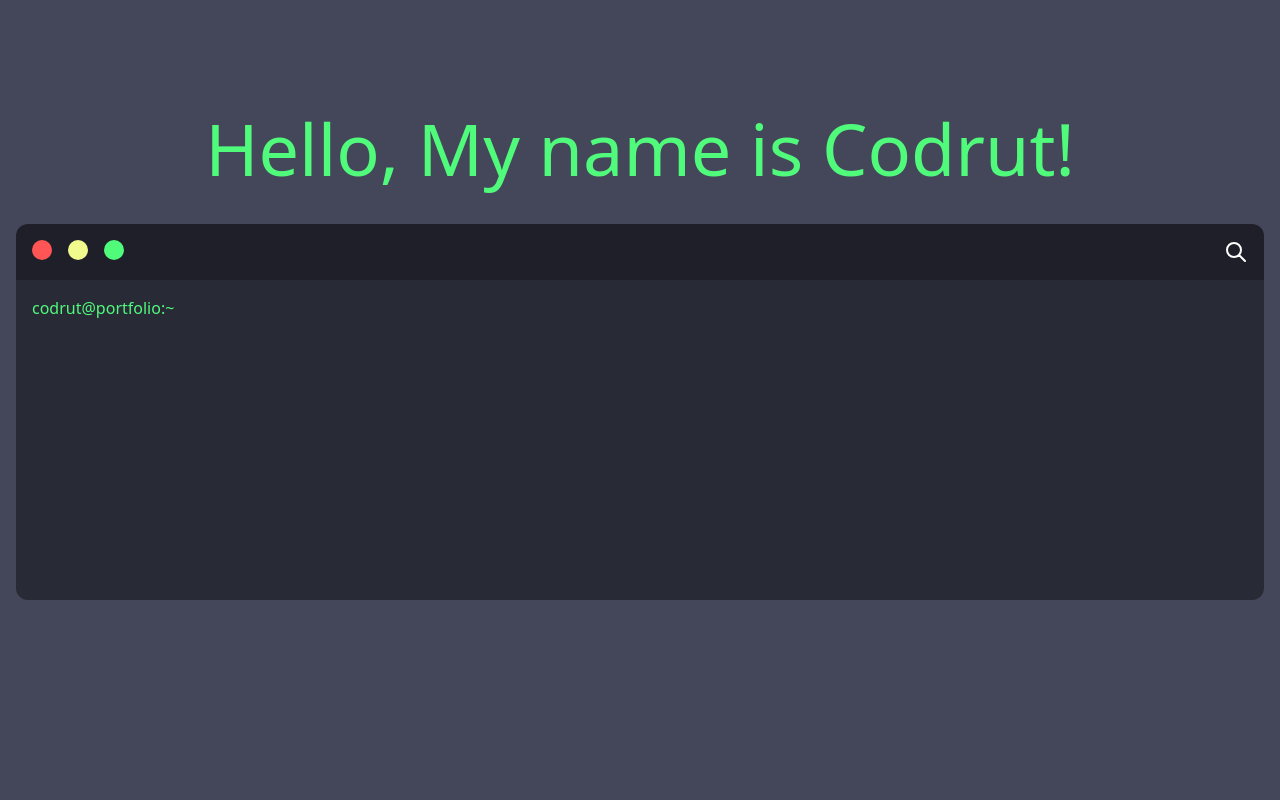
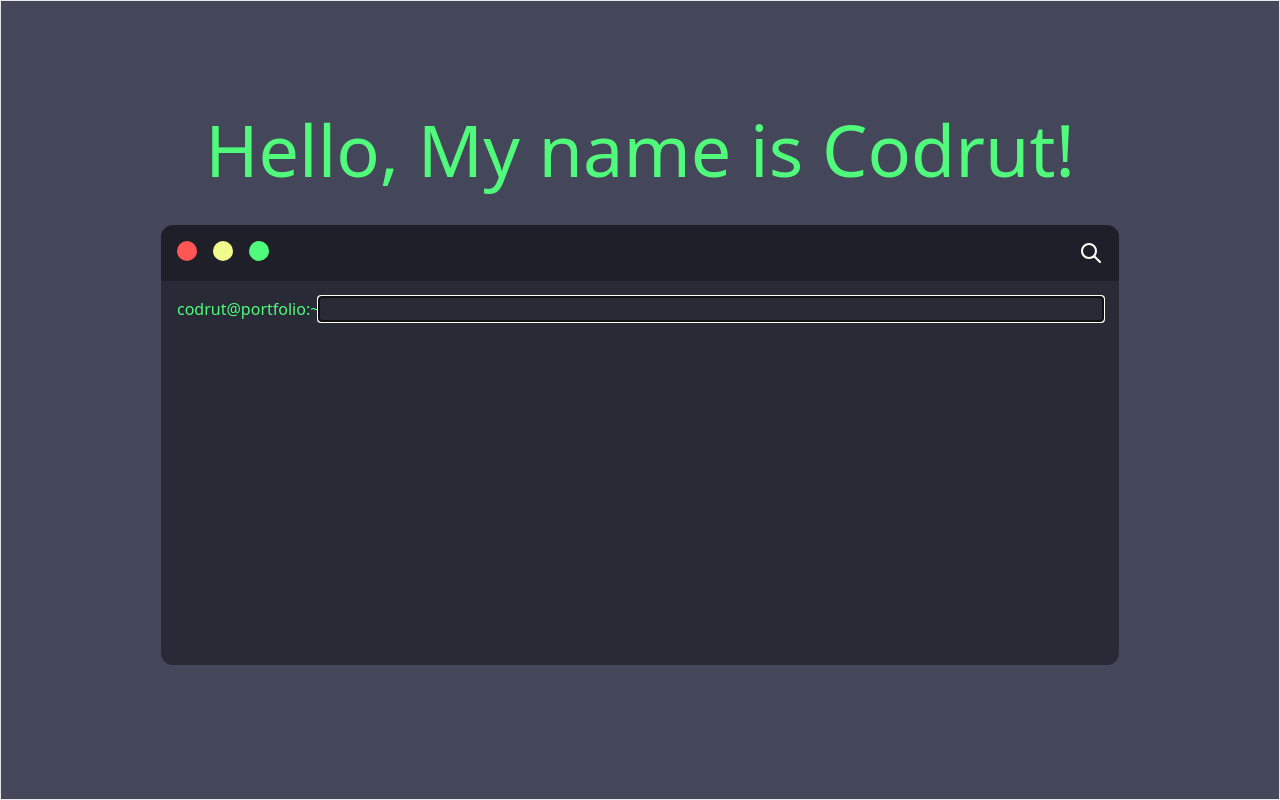
Before and after one commit to ursachecodrut/Porfolio-Website, a React (Create React App) app: page / in a window 1280 px wide. Built offline with nearby package versions, Linux system fonts and the light colour scheme.

Commit message:
- add scroll on TerminalBody - create TreeNode class - create default file system Nodes - splitting cd input string

```diff
--- a/src/App.js
+++ b/src/App.js
@@ -3,7 +3,7 @@ import Terminal from './Components/Terminal';
 
 const App = () => {
 	return (
-		<div className="container mx:auto px-4 pt-28 h-screen">
+		<div className="container border mx:auto px-4 pt-28 h-screen">
 			<h1 className="text-green text-7xl text-center">
 				Hello, My name is Codrut!
 			</h1>
--- a/src/Components/Terminal.js
+++ b/src/Components/Terminal.js
@@ -1,55 +1,9 @@
-import React, { useState, useEffect } from 'react';
+import React from 'react';
+import TerminalBody from './TerminalBody';
 
 const Terminal = () => {
-	const [workingDirectory, setWorkingDirectory] = useState('~');
-	const [currentCommand, setCurrentCommand] = useState('');
-	const [commandHistory, setCommandHistory] = useState([]);
-
-	const runCommand = (inputValue) => {
-		if (inputValue === 'cd') {
-			let newArray = commandHistory.concat({
-				command: inputValue,
-				result: 'este cd',
-			});
-			setCommandHistory(newArray);
-		} else if (inputValue === 'ls') {
-			let newArray = commandHistory.concat({
-				command: inputValue,
-				result: 'este ls',
-			});
-			setCommandHistory(newArray);
-		} else if (inputValue === 'cat') {
-			let newArray = commandHistory.concat({
-				command: inputValue,
-				result: 'este cat',
-			});
-			setCommandHistory(newArray);
-		} else if (inputValue === 'mkdir') {
-			let newArray = commandHistory.concat({
-				command: inputValue,
-				result: 'este mkdir',
-			});
-			setCommandHistory(newArray);
-		} else if (inputValue === 'clear') {
-			let newArray = [];
-			setCommandHistory(newArray);
-		} else if (!/\S/.test(inputValue)) {
-			let newArray = commandHistory.concat({
-				command: inputValue,
-				result: '',
-			});
-			setCommandHistory(newArray);
-		} else {
-			let newArray = commandHistory.concat({
-				command: inputValue,
-				result: 'Command Not Found',
-			});
-			setCommandHistory(newArray);
-		}
-	};
-
 	return (
-		<div className="grid-cols-1 my-10" id="Terminal">
+		<div className="grid-cols-1 my-10 px-36" id="Terminal">
 			<div
 				className="bg-terminalBar text-white rounded-t-xl px-4 h-14 flex flex-wrap content-center justify-between"
 				id="TerminalBar"
@@ -76,32 +30,7 @@ const Terminal = () => {
 					</svg>
 				</div>
 			</div>
-			<div className="bg-background rounded-b-xl h-80 p-4" id="TerminalBody">
-				{commandHistory.map((x) => (
-					<div>
-						<div>
-							<span className="text-green">codrut@portfolio:~</span>
-							<span className="text-purple">{x.command}</span>
-						</div>
-						<div className="text-foreground">{x.result}</div>
-					</div>
-				))}
-				<div className="flex">
-					<span className="flex-initial text-green">codrut@portfolio:~</span>
-					<input
-						type="text"
-						className="bg-background text-foreground flex-initial w-full"
-						onChange={(e) => setCurrentCommand(e.target.value)}
-						onKeyPress={(e) => {
-							if (e.key === 'Enter') {
-								runCommand(e.target.value);
-								e.target.value = '';
-							}
-						}}
-						autofocus
-					/>
-				</div>
-			</div>
+			<TerminalBody />
 		</div>
 	);
 };
--- /dev/null
+++ b/src/Components/TerminalBody.js
@@ -0,0 +1,139 @@
+import React, { useState } from 'react';
+import { TreeNode, NodesArray } from '../utils/dirsTree';
+
+const TerminalBody = () => {
+	const [workingDir, setWorkingDir] = useState('~');
+	const [dirsTree, setDirsTree] = useState({
+		'~': {
+			Projects: {
+				files: [],
+				dirs: {
+					Draw2HTML: {
+						files: ['./open.sh', 'about.txt'],
+						dirs: {},
+					},
+					WeatherApp: {
+						files: ['./open.sh', 'about.txt'],
+						dirs: {},
+					},
+				},
+			},
+			About: {
+				files: ['about.txt'],
+				dirs: {},
+			},
+		},
+	});
+
+	const [currentCommand, setCurrentCommand] = useState('');
+	const [commandHistory, setCommandHistory] = useState([]);
+
+	const runCommand = (inputValue) => {
+		let id;
+
+		if (commandHistory.length !== 0) {
+			id = commandHistory[commandHistory.length - 1].id + 1;
+		} else {
+			id = 0;
+		}
+
+		if (inputValue.startsWith('cd')) {
+			let folder = inputValue.split(' ')[1];
+			console.log('folder to cd in ', folder);
+			let pathArray = workingDir.split('/');
+			console.log('pathArray ', pathArray);
+			let lastDir = pathArray[pathArray.length - 1];
+			console.log(lastDir);
+
+			// for (let item in dirsTree) {
+			// 	console.log(item);
+			// 	console.log(Object.keys(dirsTree[item]));
+			// 	let keys = Object.keys(dirsTree[item]);
+			// 	for (let key in keys) {
+			// 		console.log(keys[key]);
+			// 	}
+			// }
+
+			console.log(NodesArray);
+
+			let newArray = commandHistory.concat({
+				command: inputValue,
+				result: 'este cd',
+				id: id,
+			});
+			setCommandHistory(newArray);
+		} else if (inputValue === 'ls') {
+			let newArray = commandHistory.concat({
+				command: inputValue,
+				result: 'este ls',
+				id: id,
+			});
+			setCommandHistory(newArray);
+		} else if (inputValue === 'cat') {
+			let newArray = commandHistory.concat({
+				command: inputValue,
+				result: 'este cat',
+				id: id,
+			});
+			setCommandHistory(newArray);
+		} else if (inputValue === 'mkdir') {
+			let newArray = commandHistory.concat({
+				command: inputValue,
+				result: 'este mkdir',
+				id: id,
+			});
+			setCommandHistory(newArray);
+		} else if (inputValue === 'clear') {
+			let newArray = [];
+			setCommandHistory(newArray);
+		} else if (!/\S/.test(inputValue)) {
+			let newArray = commandHistory.concat({
+				command: inputValue,
+				result: '',
+				id: id,
+			});
+			setCommandHistory(newArray);
+		} else {
+			let newArray = commandHistory.concat({
+				command: inputValue,
+				result: 'Command Not Found',
+				id: id,
+			});
+			setCommandHistory(newArray);
+		}
+	};
+
+	return (
+		<div
+			className="bg-background rounded-b-xl h-96 p-4 overflow-y-auto"
+			id="TerminalBody"
+		>
+			{commandHistory.map((x) => (
+				<div key={x.id}>
+					<div>
+						<span className="text-green">codrut@portfolio:~</span>
+						<span className="text-purple">{x.command}</span>
+					</div>
+					<div className="text-foreground">{x.result}</div>
+				</div>
+			))}
+			<div className="flex">
+				<span className="flex-initial text-green">codrut@portfolio:~</span>
+				<input
+					type="text"
+					className="bg-background text-foreground flex-initial w-full"
+					onChange={(e) => setCurrentCommand(e.target.value)}
+					onKeyPress={(e) => {
+						if (e.key === 'Enter') {
+							runCommand(e.target.value);
+							e.target.value = '';
+						}
+					}}
+					autoFocus
+				/>
+			</div>
+		</div>
+	);
+};
+
+export default TerminalBody;
--- /dev/null
+++ b/src/utils/dirsTree.js
@@ -0,0 +1,34 @@
+export class TreeNode {
+	constructor(value) {
+		this.value = value;
+		this.parent = null;
+		this.dirs = [];
+		this.files = [];
+	}
+
+	addDir(dirname) {
+		const child = new TreeNode(dirname);
+		this.dirs.push(child);
+		child.parent = this.value;
+		return child;
+	}
+
+	addFile(filename) {
+		this.files.push(filename);
+	}
+}
+
+const Root = new TreeNode('~');
+
+const Projects = Root.addDir('Projects');
+const About = Root.addDir('About');
+
+const Draw2HTML = Projects.addDir('Draw2HTML');
+const WeatherApp = Projects.addDir('WeatherApp');
+
+About.addFile('aboutme.txt');
+
+console.log(Root);
+console.log(Projects);
+
+export const NodesArray = [Root, Projects, About, Draw2HTML, WeatherApp];
```
